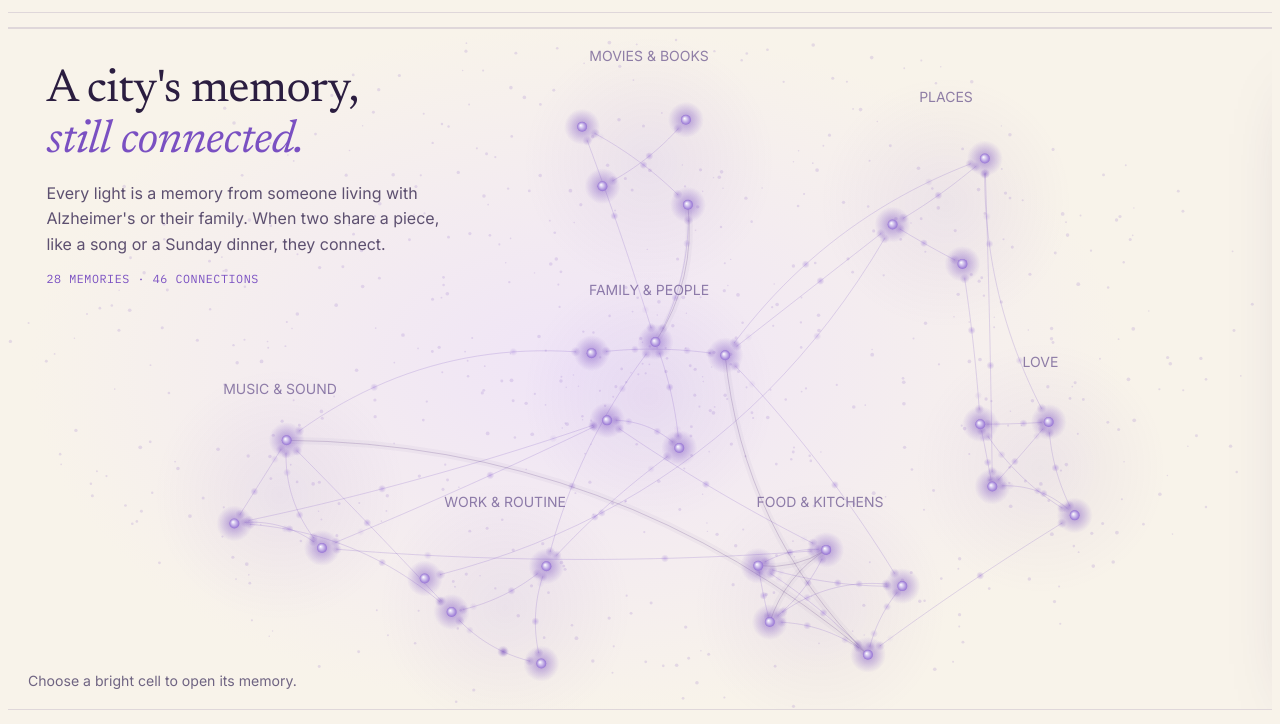
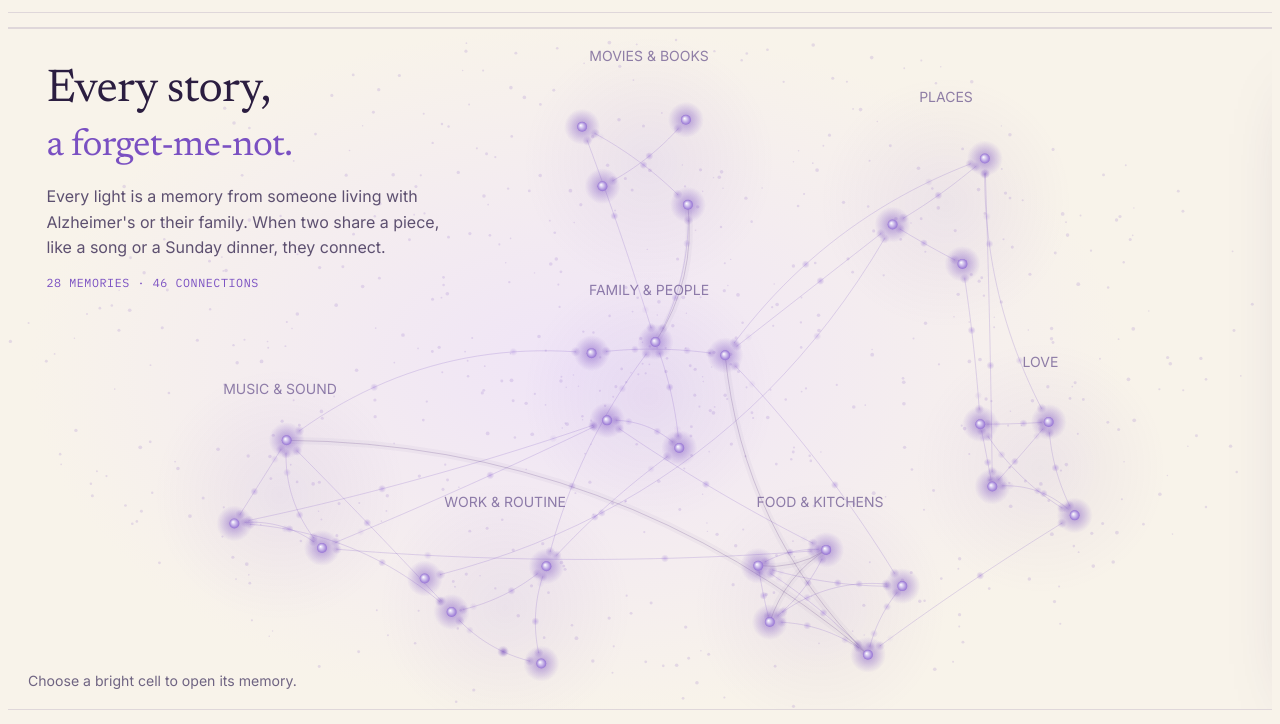
Before and after one commit to Anika2317/the-memory-archive, a plain HTML site: page index.html in a window 1280 px wide. Shown: the part 68-792 px from the top of the page. Drawn offline with nearby package versions, Linux system fonts and the light colour scheme; a web font is replaced by a local one.

Commit message:
finale for tonught

```diff
--- a/index.html
+++ b/index.html
@@ -71,7 +71,7 @@ p { margin: 0; }
 /* Hero copy, overlaid on the network */
 .hero-copy { position: absolute; left: clamp(1.25rem, 3vw, 2.5rem); top: clamp(1.25rem, 3vw, 2.25rem); max-width: 25rem; z-index: 2; pointer-events: none; transition: opacity .5s; }
 .hero-copy h1 { font-size: clamp(2.2rem, 3.6vw, 3.2rem); }
-.hero-copy h1 em { color: var(--lilac); font-weight: 500; }
+.hero-copy h1 em { display: block; margin-top: .15em; font-family: var(--bloom); font-style: normal; font-weight: 400; font-size: .82em; line-height: 1.3; color: var(--lilac); }
 .hero-copy p { color: var(--muted); margin-top: .8rem; font-size: 1rem; }
 .hero-copy .hero-count { font-family: var(--mono); font-size: 0.73rem; letter-spacing: .05em; text-transform: uppercase; color: var(--lilac); }
 .stage.open .hero-copy { opacity: .12; }
@@ -336,7 +336,7 @@ footer .mark img { border-radius: 10px; flex: none; }
 <main>
   <div class="stage" id="stage">
     <section class="hero-copy" id="top">
-      <h1>A city's memory, <em>still connected.</em></h1>
+      <h1>Every story, <em>a forget-me-not.</em></h1>
       <p>Every light is a memory from someone living with Alzheimer's or their family. When two share a piece, like a song or a Sunday dinner, they connect.</p>
       <p class="hero-count"><span id="heroCount">0</span> memories · <span id="heroLinks">0</span> connections</p>
     </section>
```
